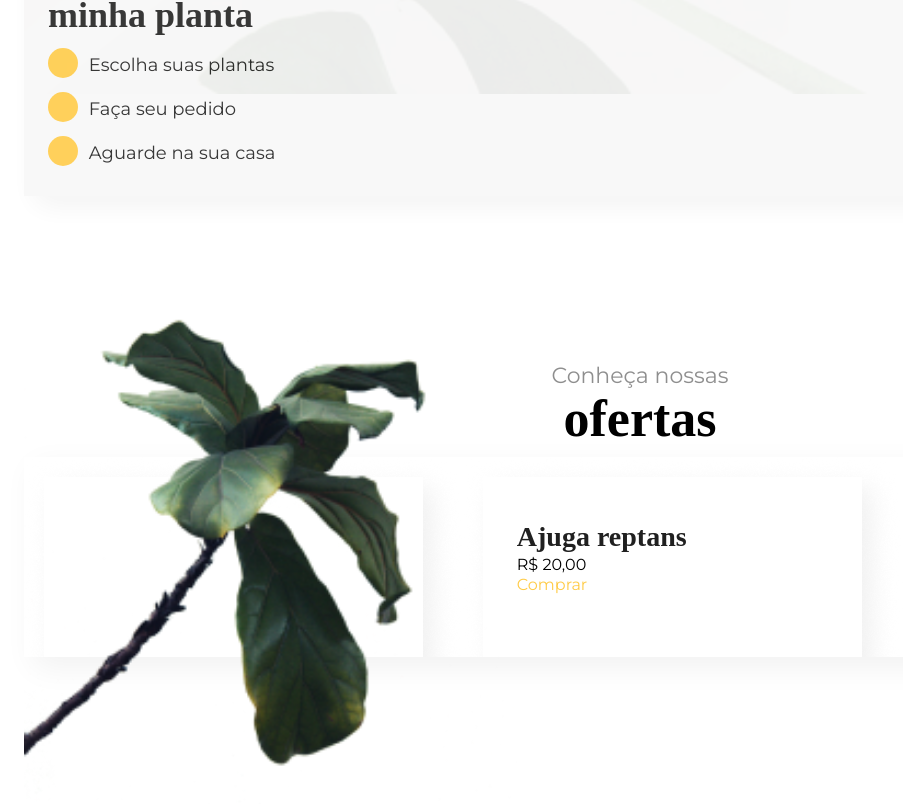
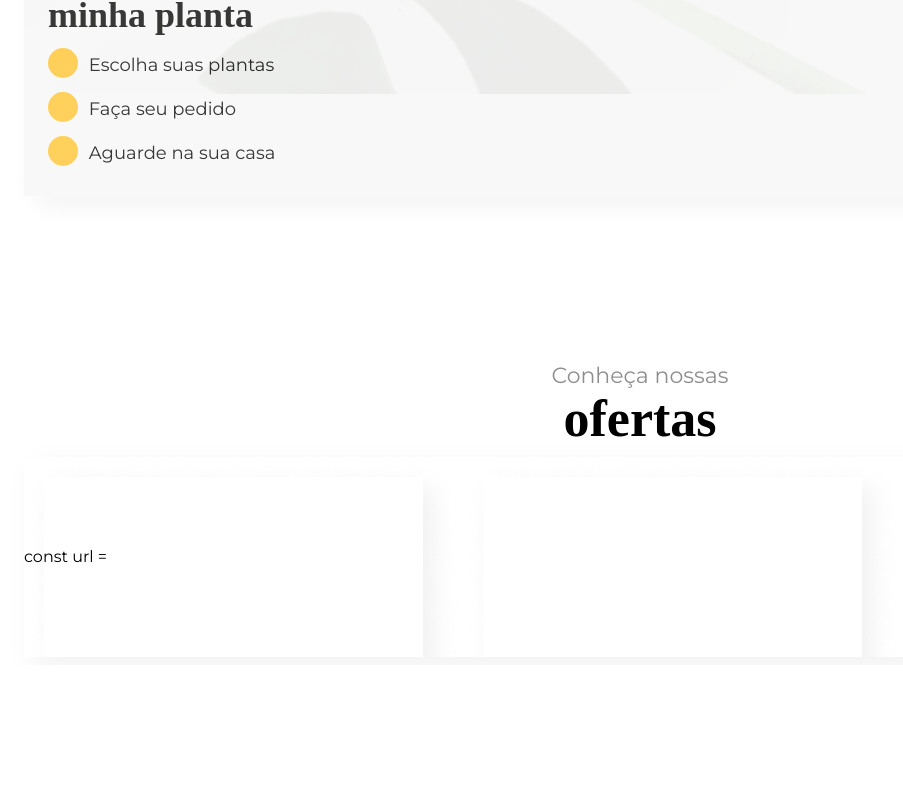
Before and after one commit to robs-am/Casa-Verde-React, a React (Vite) app: page / in a window 1280 px wide. Shown: the part 1585-2389 px from the top of the page, without its empty margins (0-903 px from the left). After the commit the page ends 2250 px from the top, so only its background shows below. Built offline with nearby package versions, Linux system fonts and the light colour scheme; a web font is replaced by a local one.

Commit message:
create Product function

```diff
--- a/src/components/data/product_data.jsx
+++ /dev/null
@@ -1,5 +0,0 @@
-const product_card = [
-    {
-
-    }
-]
--- a/src/pages/Homepage/Homepage.jsx
+++ b/src/pages/Homepage/Homepage.jsx
@@ -27,6 +27,8 @@ const Body = styled.body`
 `;
 
 const Homepage = () => {
+
+
   return (
 
       <Body>
--- a/src/pages/Homepage/Ofertas/Ofertas.jsx
+++ b/src/pages/Homepage/Ofertas/Ofertas.jsx
@@ -93,12 +93,7 @@ const Ofertas = ({ img }) => {
       <StyleOfertas>
         {/* Lista de plantas */}
         <StylePlantaCard>
-          <StylePlantaImg img src={img} alt="Ajuga reptans" />
-          <StylePlantaTexto>
-            <h2 className="plantaNome">Ajuga reptans</h2>
-            <p className="preco">R$ 20,00</p>
-            <p className="comprar">Comprar </p>
-          </StylePlantaTexto>
+         const url =
         </StylePlantaCard>
       </StyleOfertas>
     </StyleSection>
```
Also changed, not shown: src/components/data/Products.jsx (added, +7 -0 lines), public/images/produto-02_1.svg (added), public/images/produto-03_1.svg (added).
